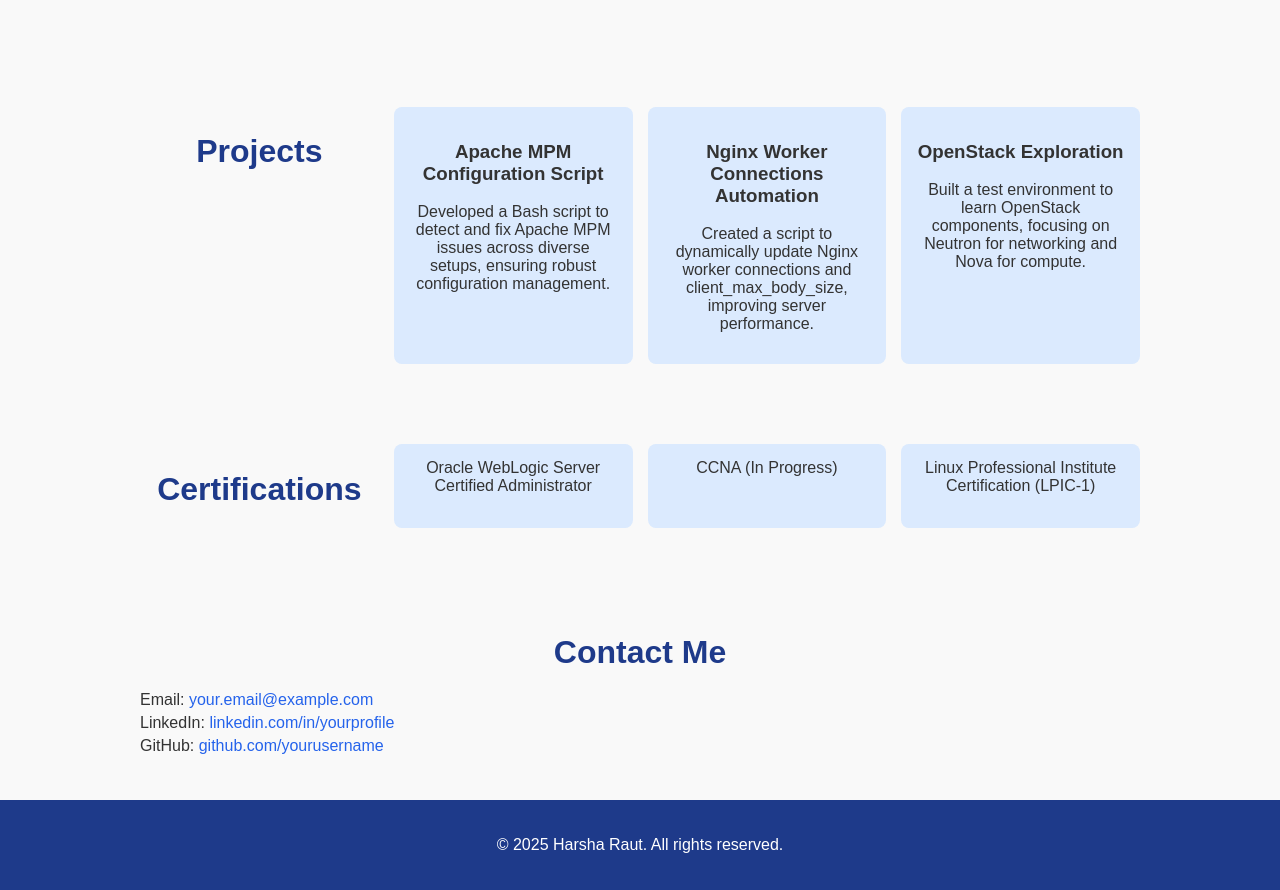
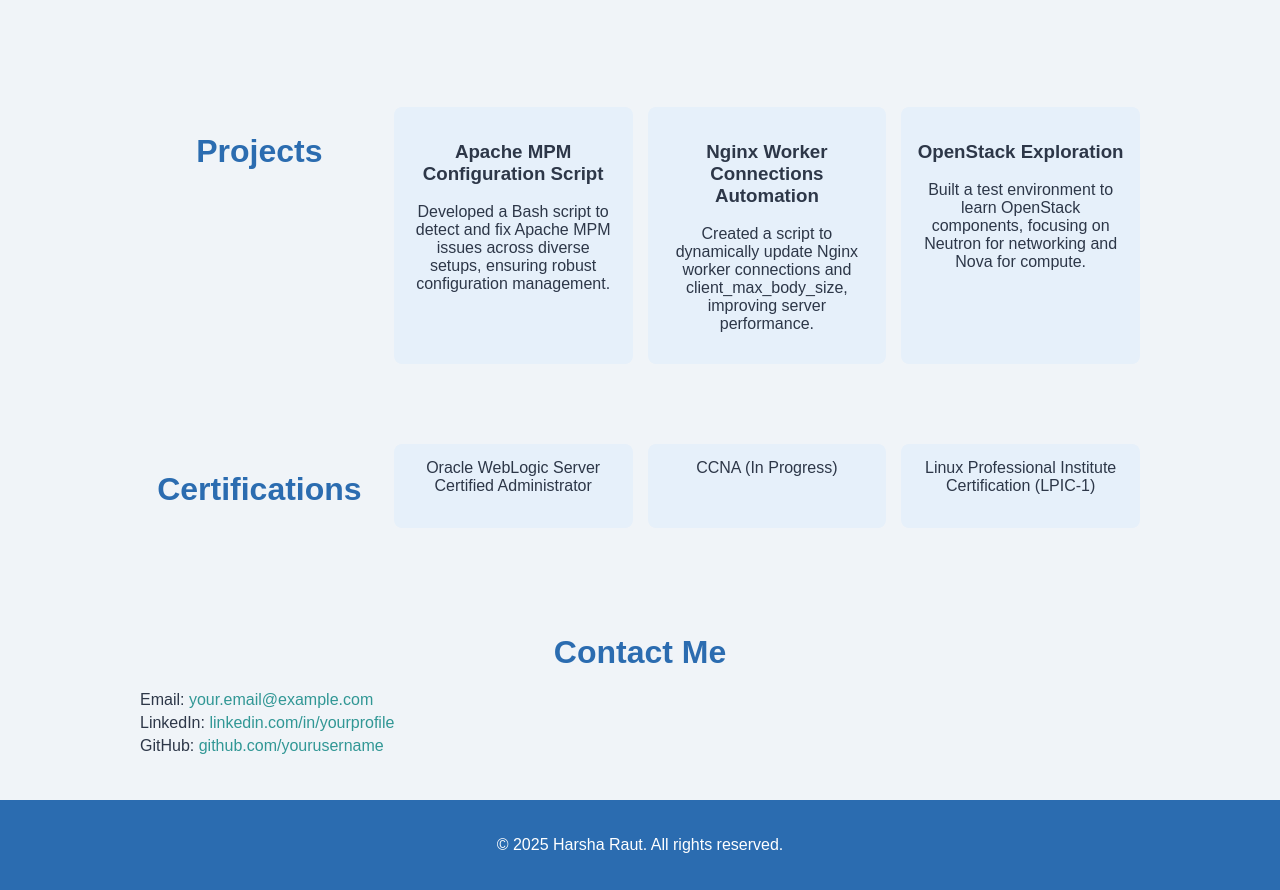
Before and after one commit to HarshaRaut04/My_Portfolio, a plain HTML site: page index.html in a window 1280 px wide. Shown: the part 1088-1978 px from the top of the page. Drawn offline with Linux system fonts and the light colour scheme.

Commit message:
Update index.html

```diff
--- a/index.html
+++ b/index.html
@@ -8,12 +8,12 @@
     body {
       margin: 0;
       font-family: Arial, sans-serif;
-      background-color: #f9f9f9;
-      color: #333;
+      background-color: #f0f4f8; /* Soft light gray-blue background */
+      color: #2d3748; /* Dark gray for text */
     }
     header, footer {
-      background-color: #1e3a8a;
-      color: white;
+      background-color: #2b6cb0; /* Calming blue for header/footer */
+      color: #ffffff;
       text-align: center;
       padding: 20px 10px;
     }
@@ -34,7 +34,7 @@
       text-align: center;
       margin-bottom: 20px;
       font-size: 2em;
-      color: #1e3a8a;
+      color: #2b6cb0; /* Matching blue for headings */
     }
     .skills, .projects, .certifications {
       display: grid;
@@ -42,7 +42,7 @@
       gap: 15px;
     }
     .skills div, .projects div, .certifications div {
-      background-color: #dbeafe;
+      background-color: #e6f0fa; /* Light blue-gray for cards */
       padding: 15px;
       border-radius: 8px;
       text-align: center;
@@ -52,7 +52,7 @@
     }
     .experience h3 {
       margin-bottom: 5px;
-      color: #1e3a8a;
+      color: #2b6cb0; /* Blue for experience headings */
     }
     .experience p {
       margin: 5px 0;
@@ -65,11 +65,12 @@
       margin: 5px 0;
     }
     a {
-      color: #2563eb;
+      color: #319795; /* Teal for links */
       text-decoration: none;
     }
     a:hover {
       text-decoration: underline;
+      color: #2c7a7b; /* Slightly darker teal on hover */
     }
     @media (max-width: 600px) {
       header h1 {
@@ -161,7 +162,7 @@
   </section>
 
   <footer>
-    <p>&copy; 2025 Harsha Raut. All rights reserved.</p>
+    <p>© 2025 Harsha Raut. All rights reserved.</p>
   </footer>
 
 </body>
```
